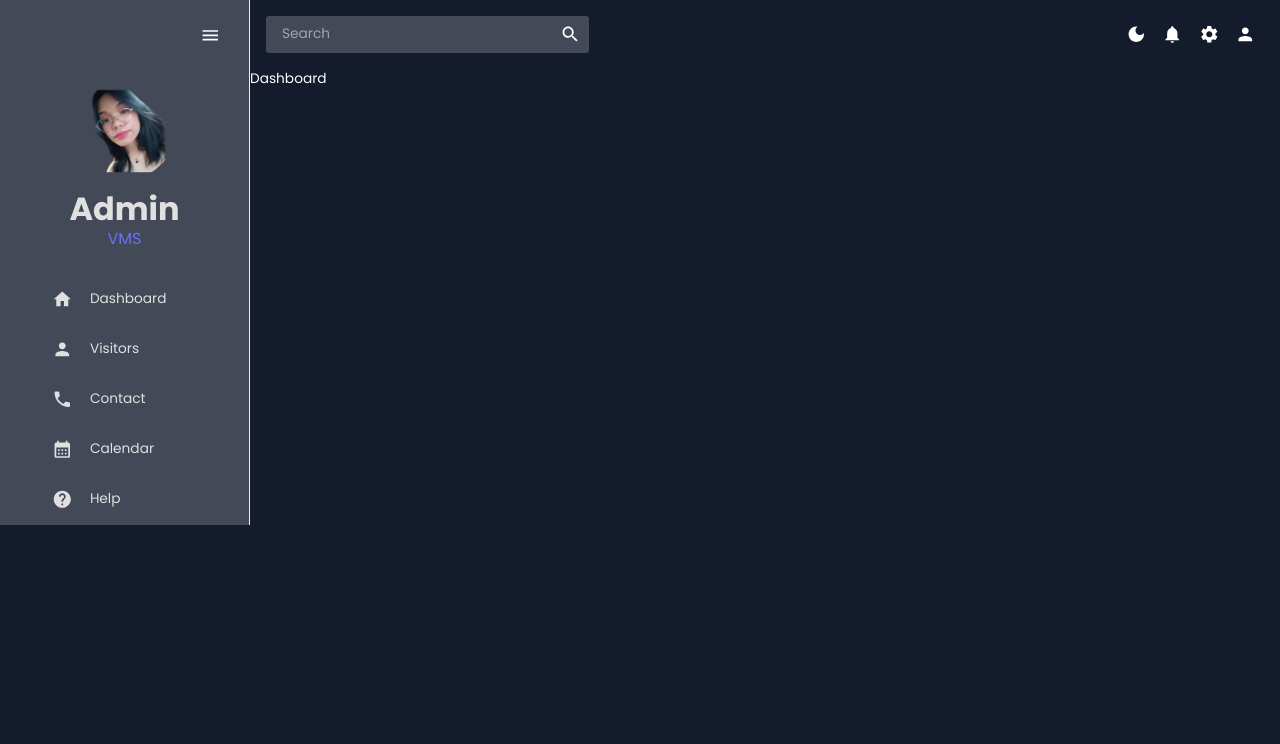
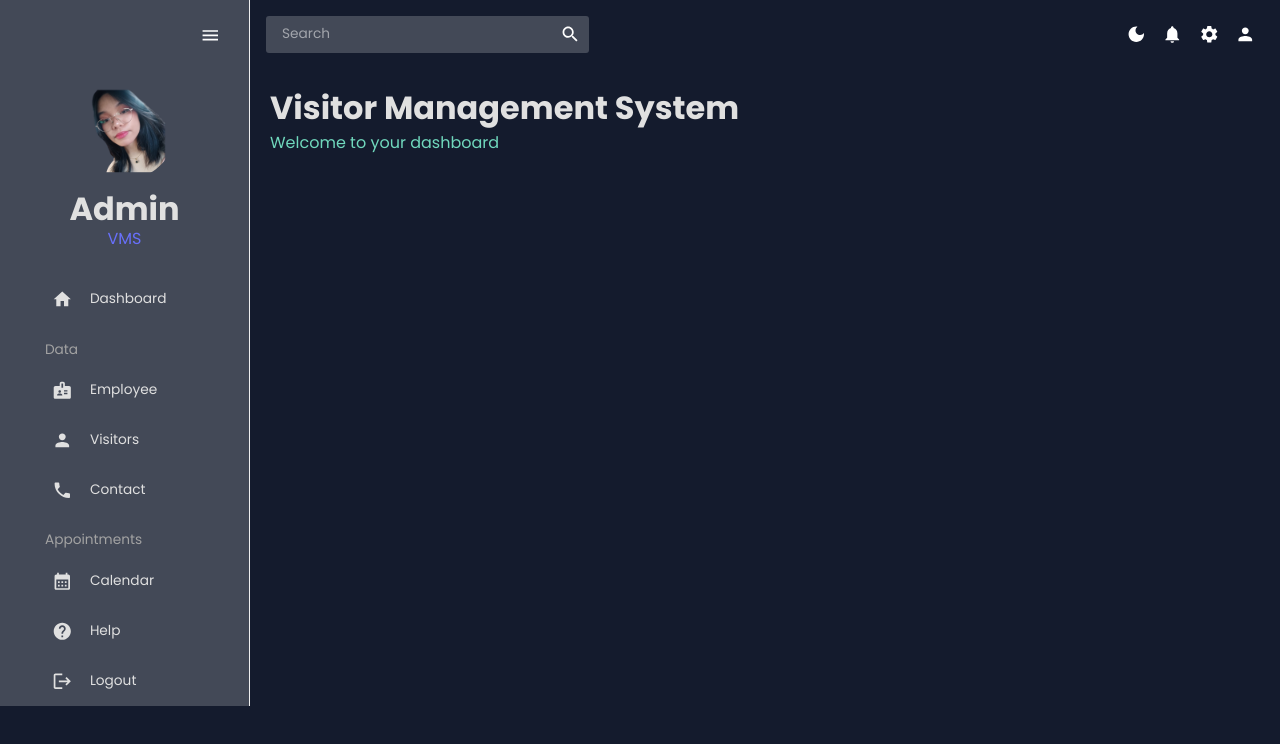
Before and after one commit to imvelvet22/Admin-Page, a React (Create React App) app in the folder react-admin/: page / in a window 1280 px wide. Shown: the top 744 px of the page. Built offline with nearby package versions, Linux system fonts and the light colour scheme.

Commit message:
Admin Page
Sidebar UI and Full Calendar

```diff
--- a/react-admin/package.json
+++ b/react-admin/package.json
@@ -7,7 +7,9 @@
     "@emotion/styled": "^11.11.5",
     "@fullcalendar/core": "^6.1.13",
     "@fullcalendar/daygrid": "^6.1.13",
+    "@fullcalendar/interaction": "^6.1.13",
     "@fullcalendar/list": "^6.1.13",
+    "@fullcalendar/react": "^6.1.13",
     "@fullcalendar/timegrid": "^6.1.13",
     "@mui/icons-material": "^5.15.19",
     "@mui/material": "^5.15.19",
@@ -20,6 +22,7 @@
     "@testing-library/jest-dom": "^5.17.0",
     "@testing-library/react": "^13.4.0",
     "@testing-library/user-event": "^13.5.0",
+    "date-fns": "^3.6.0",
     "formik": "^2.4.6",
     "react": "^18.3.1",
     "react-dom": "^18.3.1",
--- a/react-admin/src/App.js
+++ b/react-admin/src/App.js
@@ -5,7 +5,7 @@ import Topbar from "./scenes/global/Topbar.jsx";
 import Dashboard from "./scenes/dashboard";
 import Sidebar from "./scenes/global/Sidebar.jsx";
 //import Contacts from "./scenes/Contacts";
-//import Calendar from "./scenes/Sidebar";
+import Calendar from "./scenes/calendar/index.jsx"
 
 
 function App() {
@@ -22,7 +22,7 @@ function App() {
             <Routes>
               <Route path="/" element={<Dashboard />} />
               {/* <Route path="/Contacts" element={<Contacts />} /> */}
-              {/* <Route path="/Calendar" element={<Calendar />} /> */}
+               <Route path="/Calendar" element={<Calendar />} />
             </Routes>
           </main>
         </div>
--- /dev/null
+++ b/react-admin/src/components/Header.jsx
@@ -0,0 +1,24 @@
+import { Typography, Box, useTheme } from "@mui/material";
+import { tokens } from "../theme";
+
+const Header = ({ title, subtitle }) => {
+  const theme = useTheme();
+  const colors = tokens(theme.palette.mode);
+  return (
+    <Box mb="30px">
+      <Typography
+        variant="h2"
+        color={colors.grey[100]}
+        fontWeight="bold"
+        sx={{ m: "0 0 5px 0" }}
+      >
+        {title}
+      </Typography>
+      <Typography variant="h5" color={colors.greenAccent[400]}>
+        {subtitle}
+      </Typography>
+    </Box>
+  );
+};
+
+export default Header;
--- /dev/null
+++ b/react-admin/src/scenes/calendar/index.jsx
@@ -0,0 +1,134 @@
+import { useState } from "react";
+import FullCalendar from "@fullcalendar/react";
+import { formatDate } from "@fullcalendar/core/index.js";
+import dayGridPlugin from "@fullcalendar/daygrid";
+import timeGridPlugin from "@fullcalendar/timegrid";
+import interactionPlugin from "@fullcalendar/interaction";
+import listPlugin from "@fullcalendar/list";
+
+import {
+    Box,
+    List,
+    ListItem,
+    ListItemText,
+    Typography,
+    useTheme,
+  } from "@mui/material";
+  import Header from "../../components/Header";
+  import { tokens } from "../../theme";
+
+
+    const Calendar = () => {
+        const theme = useTheme();
+        const colors = tokens(theme.palette.mode);
+        const [currentEvents, setCurrentEvents] = useState([]);
+
+    const handleDateClick = (selected) => {
+        const title = prompt("Please enter a new title for your event");
+        const calendarApi = selected.view.calendar;
+        calendarApi.unselect();
+
+        if (title) {
+          calendarApi.addEvent({
+            id: `${selected.dateStr}-${title}`,
+            title,
+            start: selected.startStr,
+            end: selected.endStr,
+            allDay: selected.allDay,
+          });
+        }
+      };
+
+    const handleEventClick = (selected) => {
+        if (
+          window.confirm(
+            `Are you sure you want to delete the event '${selected.event.title}'`
+          )
+        ) {
+          selected.event.remove();
+        }
+      };
+
+      return (
+        <div>
+          <Box m="20px">
+            <Header title="Calendar" subtitle="See your Appointments" />
+
+            <Box display="flex" justifyContent="space-between">
+              {/* CALENDAR SIDEBAR */}
+              <Box
+                flex="1 1 20%"
+                backgroundColor={colors.primary[400]}
+                p="15px"
+                borderRadius="4px"
+              >
+                <Typography variant="h5">Events</Typography>
+                <List>
+                  {currentEvents.map((event) => (
+                    <ListItem
+                      key={event.id}
+                      sx={{
+                        backgroundColor: colors.greenAccent[500],
+                        margin: "10px 0",
+                        borderRadius: "2px",
+                      }}
+                    >
+                      <ListItemText
+                        primary={event.title}
+                        secondary={
+                          <Typography>
+                            {formatDate(event.start, {
+                              year: "numeric",
+                              month: "short",
+                              day: "numeric",
+                            })}
+                          </Typography>
+                        }
+                      />
+                    </ListItem>
+                  ))}
+                </List>
+              </Box>
+              {/* CALENDAR */}
+              <Box flex="1 1 100%" ml="15px">
+                <FullCalendar
+                  height="75vh"
+                  plugins={[
+                    dayGridPlugin,
+                    timeGridPlugin,
+                    interactionPlugin,
+                    listPlugin,
+                  ]}
+                  headerToolbar={{
+                    left: "prev,next today",
+                    center: "title",
+                    right: "dayGridMonth,timeGridWeek,timeGridDay,listMonth",
+                  }}
+                  initialView="dayGridMonth"
+                  editable={true}
+                  selectable={true}
+                  selectMirror={true}
+                  dayMaxEvents={true}
+                  select={handleDateClick}
+                  eventClick={handleEventClick}
+                  eventsSet={(events) => setCurrentEvents(events)}
+                  initialEvents={[
+                    {
+                      id: "12315",
+                      title: "All-day event",
+                      date: "2022-09-14",
+                    },
+                    {
+                      id: "5123",
+                      title: "Timed event",
+                      date: "2022-09-28",
+                    },
+                  ]}
+                />
+              </Box>
+            </Box>
+          </Box>
+        </div>
+       );
+    };
+    export default Calendar;
--- a/react-admin/src/scenes/dashboard/index.jsx
+++ b/react-admin/src/scenes/dashboard/index.jsx
@@ -1,9 +1,18 @@
-import React from "react"
+import { Box } from "@mui/material";
+import Header from "../../components/Header";
 
-export const Dashboard = () => {
+const Dashboard = () => {
+
+
   return (
-    <div>Dashboard</div>
-  )
-}
+    <Box m="20px">
+      {/* HEADER */}
+      <Box display="flex" justifyContent="space-between" alignItems="center">
+        <Header title="Visitor Management System" subtitle="Welcome to your dashboard" />
+
+      </Box>
+      </Box>
+  );
+};
 
 export default Dashboard;
--- a/react-admin/src/scenes/global/Sidebar.jsx
+++ b/react-admin/src/scenes/global/Sidebar.jsx
@@ -11,11 +11,18 @@ import PhoneIcon from '@mui/icons-material/Phone';
 import CalendarMonthIcon from '@mui/icons-material/CalendarMonth';
 import HelpIcon from '@mui/icons-material/Help';
 import MenuIcon from '@mui/icons-material/Menu';
+import BadgeIcon from '@mui/icons-material/Badge';
+import LogoutIcon from '@mui/icons-material/Logout';
+import styled from "@emotion/styled";
+
+
 
 const Item = ({ title, to, icon, selected, setSelected }) => {
   const theme = useTheme();
   const colors = tokens(theme.palette.mode);
+
   return (
+    <Link to={to} style={{ textDecoration: "none", color: "inherit" }}>
       <MenuItem
         active={selected === title}
         style={{
@@ -25,8 +32,8 @@ const Item = ({ title, to, icon, selected, setSelected }) => {
         icon={icon}
       >
         <Typography>{title}</Typography>
-      <Link to={to} />
       </MenuItem>
+    </Link>
   );
 };
 
@@ -49,7 +56,7 @@ const SidebarContent = () => {
         "& .ps-menuitem": {
           padding: "5px 35px 5px 20px !important",
         },
-        "& .ps-menuitem:hover": {
+        "& .ps-menuitem-root:hover": {
           color: "#868dfb !important",
         },
         "& .ps-menuitem.active": {
@@ -78,7 +85,7 @@ const SidebarContent = () => {
                 alignItems="center"
                 ml="15px"
               >
-                <Typography variant="h3" color={colors.grey[100]}>
+                <Typography variant="h3" color={colors.primary[900]}>
                  {/*admin */}
                 </Typography>
                 <IconButton
@@ -130,6 +137,24 @@ const SidebarContent = () => {
               setSelected={setSelected}
             />
 
+            {!isCollapsed && (
+              <Typography
+                variant="body1"
+                color={colors.grey[300]}
+                sx={{ m: "15px 0 5px 20px" }}
+              >
+                Data
+              </Typography>
+            )}
+
+              <Item
+              title="Employee"
+              to="/employee"
+              icon={<BadgeIcon />}
+              selected={selected}
+              setSelected={setSelected}
+            />
+
             <Item
               title="Visitors"
               to="/visitor"
@@ -144,6 +169,17 @@ const SidebarContent = () => {
               selected={selected}
               setSelected={setSelected}
             />
+
+            {!isCollapsed && (
+              <Typography
+                variant="body1"
+                color={colors.grey[300]}
+                sx={{ m: "15px 0 5px 20px" }}
+              >
+                Appointments
+              </Typography>
+            )}
+
             <Item
               title="Calendar"
               to="/calendar"
@@ -155,6 +191,13 @@ const SidebarContent = () => {
               title="Help"
               to="/help"
               icon={<HelpIcon />}
+              selected={selected}
+              setSelected={setSelected}
+            />
+            <Item
+              title="Logout"
+              to="/logout"
+              icon={<LogoutIcon />}
               selected={selected}
               setSelected={setSelected}
             />
--- a/react-admin/src/scenes/global/Topbar.jsx
+++ b/react-admin/src/scenes/global/Topbar.jsx
@@ -1,5 +1,5 @@
 import React, { useContext } from "react";
-import { Box, IconButton, useTheme } from "@mui/material";
+import { Box, IconButton, styled, useTheme } from "@mui/material";
 import { ColorModeContext, tokens } from "../../theme";
 import InputBase from "@mui/material/InputBase";
 import LightModeIcon from "@mui/icons-material/LightMode";
@@ -8,6 +8,7 @@ import NotificationsIcon from "@mui/icons-material/Notifications";
 import SettingsIcon from "@mui/icons-material/Settings";
 import PersonIcon from "@mui/icons-material/Person";
 import SearchIcon from "@mui/icons-material/Search";
+
 
 const Topbar = () => {
     const theme = useTheme();
```
Also changed, not shown: 1 other file (tests, documents, lock files or other folders). Lines whose indentation alone changed are shown as unchanged.
